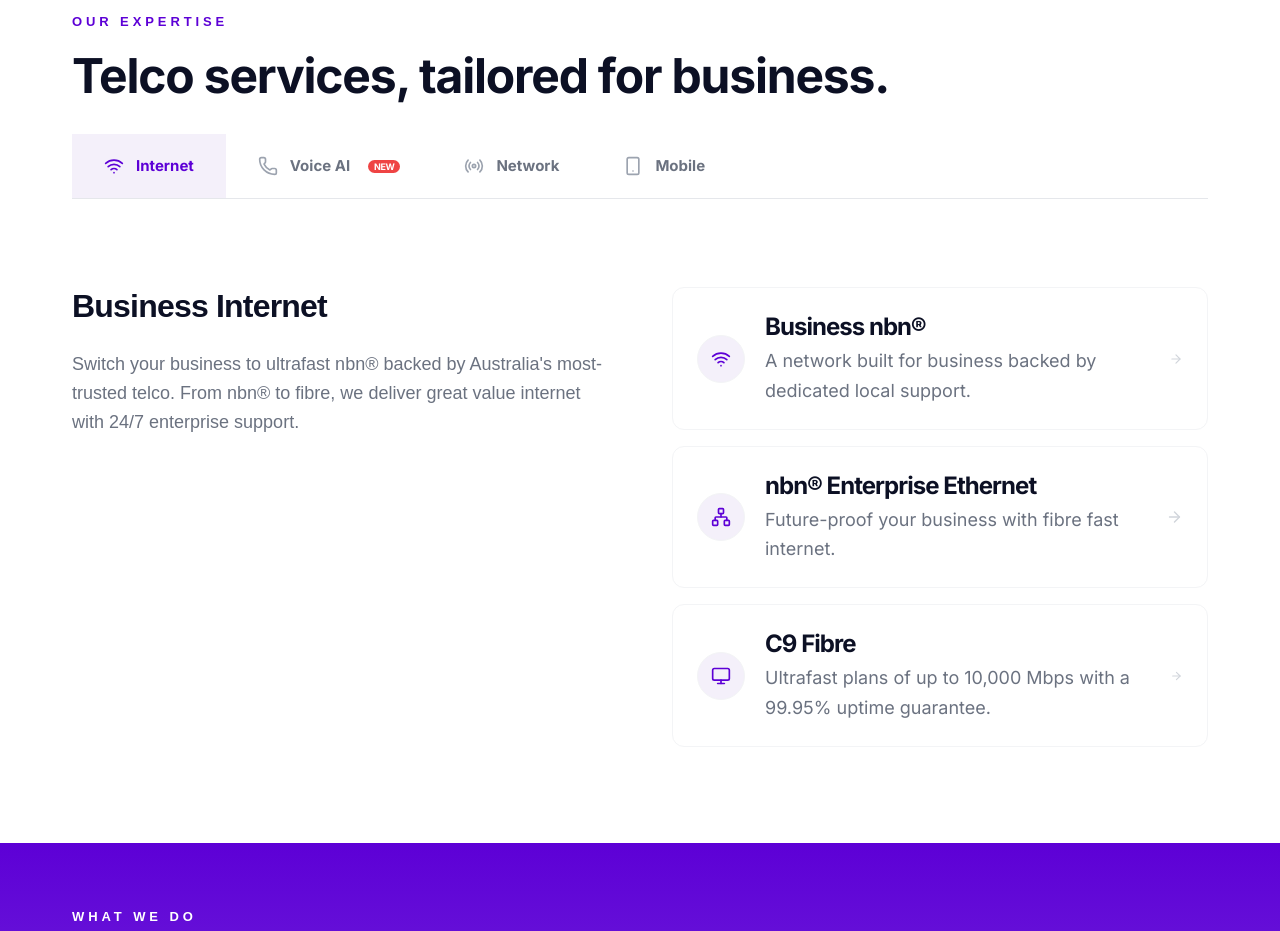
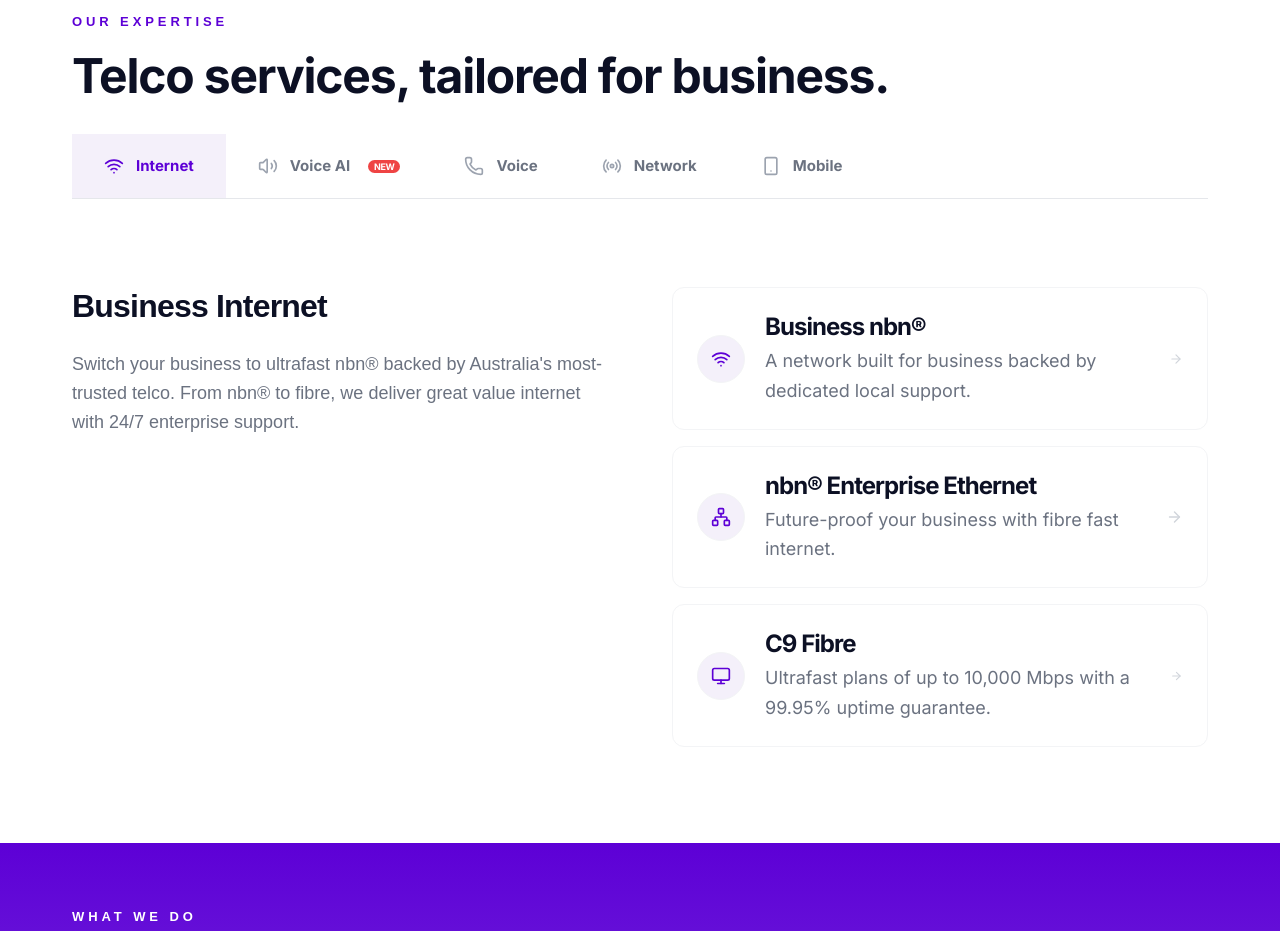
Before and after one commit to c9mayur-lgtm/C9-communications, a React (Vite) app: page /wordpress1 in a window 1280 px wide. Shown: the part 1580-2511 px from the top of the page. Built offline with nearby package versions, Linux system fonts and the light colour scheme.

Commit message:
Animate icons in Solving IT challenges section and separate Voice AI and Voice tabs.

```diff
--- a/src/pages/Wordpress1.tsx
+++ b/src/pages/Wordpress1.tsx
@@ -45,6 +45,15 @@
       { title: 'SIM Only Plans', desc: 'High data allowances with no lock-in monthly contracts.', icon: <Smartphone size={20} /> },
       { title: 'Mobile Fleet Management', desc: 'Centrally manage all team connections and data usage.', icon: <Truck size={20} /> },
       { title: 'Hardware Bundles', desc: 'The latest business devices with integrated service plans.', icon: <Server size={20} /> }
+    ]
+  },
+  voice_ai: {
+    heading: 'Voice AI Solutions',
+    description: 'Revolutionize your customer engagement with AI-powered voice solutions. From intelligent receptionists to real-time sentiment analysis, we bring the future of communication to your business.',
+    options: [
+      { title: 'AI Receptionist', desc: 'Automate your front desk with human-like AI that handles calls 24/7.', icon: <UserPlus size={20} /> },
+      { title: 'Intelligent IVR', desc: 'Smart menus that understand natural language for faster resolution.', icon: <Layers size={20} /> },
+      { title: 'Sentiment Analytics', desc: 'Real-time analysis of call quality and customer mood.', icon: <BarChart3 size={20} /> }
     ]
   },
   voice: {
@@ -1069,7 +1078,8 @@
             <div className="flex flex-nowrap overflow-x-auto no-scrollbar border-b border-gray-200">
               {[
                 { id: 'internet', label: 'Internet', icon: <Wifi size={20} /> },
-                { id: 'voice', label: 'Voice AI', icon: <Phone size={20} />, isNew: true },
+                { id: 'voice_ai', label: 'Voice AI', icon: <Volume2 size={20} />, isNew: true },
+                { id: 'voice', label: 'Voice', icon: <Phone size={20} /> },
                 { id: 'network', label: 'Network', icon: <Radio size={20} /> },
                 { id: 'mobile', label: 'Mobile', icon: <Smartphone size={20} /> },
               ].map((tab) => {
```
